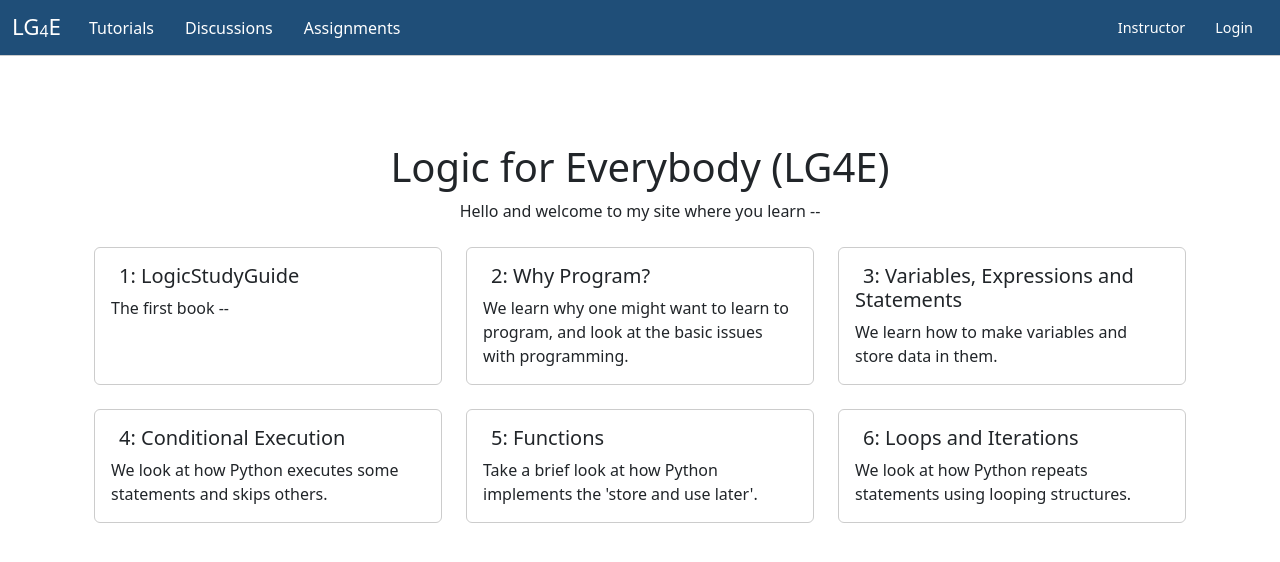
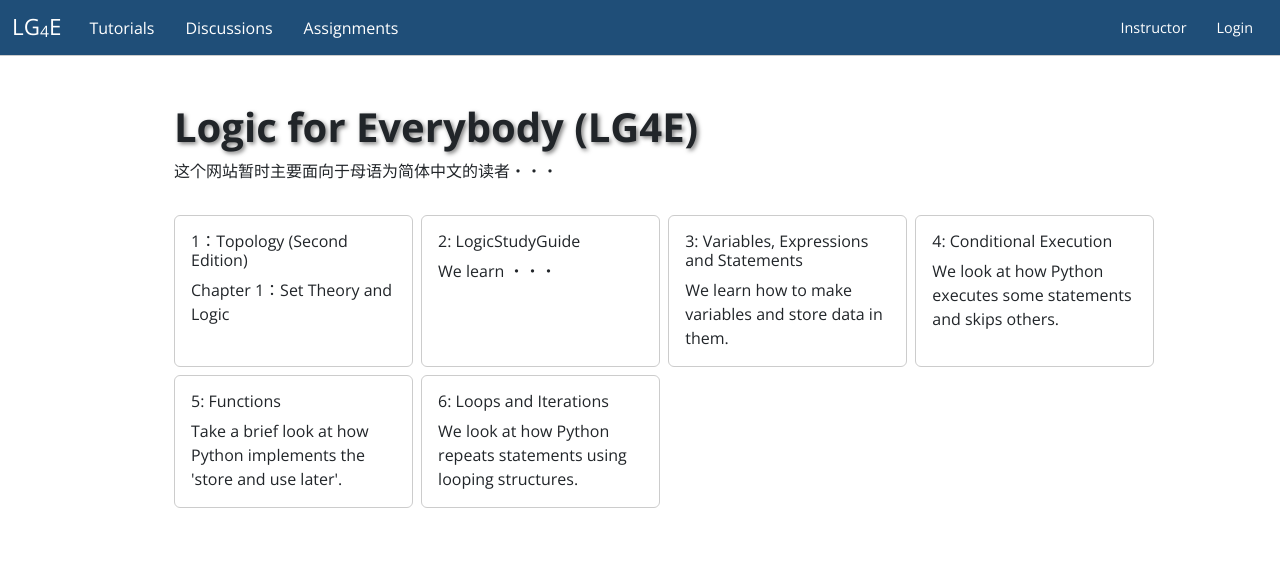
Before and after one commit to lg4e/lg4e, a Flask app: page /tutorials in a window 1280 px wide. Shown: the top 562 px of the page. Run offline with Flask 3, Linux system fonts and the light colour scheme.

Commit message:
Updated set theory and logic pages

```diff
--- a/app.py
+++ b/app.py
@@ -22,6 +22,35 @@ def tutorials():
 def login():
     return render_template('login.html')
 
+@app.route('/set-theory-and-logic')
+def set_theory_and_logic():
+    return render_template('set_theory_and_logic.html', title="Set theory and logic")
+
+@app.route('/set-theory-and-logic/chapter/<int:chapter_id>')
+def chapter(chapter_id):
+    # 章节信息
+    chapters = {
+        1: "Fundamental Concepts",
+        2: "Functions",
+        3: "Relations",
+        4: "The Integers and the Real Numbers",
+        5: "Cartesian Products",
+        6: "Finite Sets",
+        7: "Countable and Uncountable Sets",
+        8: "The Principle of Recursive Definition",
+        9: "Infinite Sets and the Axiom of Choice",
+        10: "Well-Ordered Sets",
+        11: "The Maximum Principle",
+    }
+
+    # 获取章节标题
+    chapter_title = chapters.get(chapter_id, "Chapter not found")
+    if chapter_title == "Chapter not found":
+        return render_template('404.html', title="404 - Not Found"), 404
+
+    # 渲染章节页面
+    return render_template('chapter.html', chapter_title=chapter_title, chapter_id=chapter_id)
+
 @app.route('/logic-study-guide')
 def logic_study_guide():
     return render_template('logic_study_guide.html', title="Logic Study Guide")
--- a/templates/base.html
+++ b/templates/base.html
@@ -8,6 +8,13 @@
     <link href="https://cdn.jsdelivr.net/npm/bootstrap@5.3.0/dist/css/bootstrap.min.css" rel="stylesheet">
     <!-- 引入自定义 CSS -->
     <link href="{{ url_for('static', filename='css/style.css') }}" rel="stylesheet">
+    <link href="https://fonts.googleapis.com/css2?family=Open+Sans:wght@400;600;700&display=swap" rel="stylesheet">
+    <style>
+        /* 设置全局字体 */
+        body {
+            font-family: 'Open Sans', sans-serif;
+        }
+    </style>
 </head>
 <body style="padding-top: 5.93rem;">
     <!-- 导航栏 -->
--- a/templates/index.html
+++ b/templates/index.html
@@ -1,7 +1,7 @@
 {% extends "base.html" %}
 
 {% block content %}
-<div class="container" style="margin-top: 0rem;">
+<div class="container" style="margin-top: 0rem; margin-left: 5rem">
 
     <!-- 引用1984的段落 -->
     <div class="mt-5">
--- a/templates/tutorials.html
+++ b/templates/tutorials.html
@@ -1,85 +1,71 @@
 {% extends "base.html" %}
 
 {% block content %}
-<div class="container mt-5">
+<div class="container" style="margin-top: -1rem; margin-left: 5rem; width: 90%">
     <!-- 页面标题 -->
-    <h1 class="text-center">Logic for Everybody (LG4E)</h1>
-    <p class="text-center">
-        Hello and welcome to my site where you learn --
-    </p>
+    <h1 class="text-start" style="font-weight: 700; text-shadow: 2px 2px 4px rgba(0, 0, 0, 0.5);">Logic for Everybody (LG4E)</h1>
+    <p>这个网站暂时主要面向于母语为简体中文的读者・・・</p>
 
     <!-- 网格布局 -->
-    <div class="row mt-4">
+    <div class="row mt-4 g-2">
         <!-- 卡片1 -->
-        <div class="col-md-4 mb-4">
-            <a href="{{ url_for('logic_study_guide') }}" style="text-decoration: none; color: inherit;">
+        <div class="col-lg-3 col-md-4 col-sm-6 ">
+            <a href="{{ url_for('set_theory_and_logic') }}" style="text-decoration: none; color: inherit;">
                 <div class="card h-100">
                     <div class="card-body">
-                        <h5 class="card-title"><i class="bi bi-bicycle"></i> 1: LogicStudyGuide</h5>
-                        <p class="card-text">
-                            The first book --
-                        </p>
+                        <h6 class="card-title"> 1：Topology (Second Edition) </h6>
+                        <p class="card-text">Chapter 1：Set Theory and Logic</p>
                     </div>
                 </div>
             </a>
         </div>
 
         <!-- 卡片2 -->
-        <div class="col-md-4 mb-4">
+        <div class="col-lg-3 col-md-4 col-sm-6 ">
             <div class="card h-100">
                 <div class="card-body">
-                    <h5 class="card-title"><i class="bi bi-question-circle"></i> 2: Why Program?</h5>
-                    <p class="card-text">
-                        We learn why one might want to learn to program, and look at the basic issues with programming.
-                    </p>
+                    <h6 class="card-title"> 2: LogicStudyGuide</h6>
+                    <p class="card-text">We learn ・・・ </p>
                 </div>
             </div>
         </div>
 
         <!-- 卡片3 -->
-        <div class="col-md-4 mb-4">
+        <div class="col-lg-3 col-md-4 col-sm-6 ">
             <div class="card h-100">
                 <div class="card-body">
-                    <h5 class="card-title"><i class="bi bi-database"></i> 3: Variables, Expressions and Statements</h5>
-                    <p class="card-text">
-                        We learn how to make variables and store data in them.
-                    </p>
+                    <h6 class="card-title"> 3: Variables, Expressions and Statements</h6>
+                    <p class="card-text">We learn how to make variables and store data in them.</p>
                 </div>
             </div>
         </div>
 
         <!-- 卡片4 -->
-        <div class="col-md-4 mb-4">
+        <div class="col-lg-3 col-md-4 col-sm-6 ">
             <div class="card h-100">
                 <div class="card-body">
-                    <h5 class="card-title"><i class="bi bi-gem"></i> 4: Conditional Execution</h5>
-                    <p class="card-text">
-                        We look at how Python executes some statements and skips others.
-                    </p>
+                    <h6 class="card-title"> 4: Conditional Execution</h6>
+                    <p class="card-text">We look at how Python executes some statements and skips others.</p>
                 </div>
             </div>
         </div>
 
         <!-- 卡片5 -->
-        <div class="col-md-4 mb-4">
+        <div class="col-lg-3 col-md-4 col-sm-6 ">
             <div class="card h-100">
                 <div class="card-body">
-                    <h5 class="card-title"><i class="bi bi-file-earmark-text"></i> 5: Functions</h5>
-                    <p class="card-text">
-                        Take a brief look at how Python implements the 'store and use later'.
-                    </p>
+                    <h6 class="card-title"> 5: Functions</h6>
+                    <p class="card-text">Take a brief look at how Python implements the 'store and use later'.</p>
                 </div>
             </div>
         </div>
 
         <!-- 卡片6 -->
-        <div class="col-md-4 mb-4">
+        <div class="col-lg-3 col-md-4 col-sm-6 ">
             <div class="card h-100">
                 <div class="card-body">
-                    <h5 class="card-title"><i class="bi bi-gear"></i> 6: Loops and Iterations</h5>
-                    <p class="card-text">
-                        We look at how Python repeats statements using looping structures.
-                    </p>
+                    <h6 class="card-title"> 6: Loops and Iterations</h6>
+                    <p class="card-text">We look at how Python repeats statements using looping structures.</p>
                 </div>
             </div>
         </div>
```
Also changed, not shown: templates/404.html (added, +9 -0 lines), templates/logic_study_guide.html (deleted, +0 -8 lines), templates/set_theory_and_logic.html (added, +24 -0 lines).
